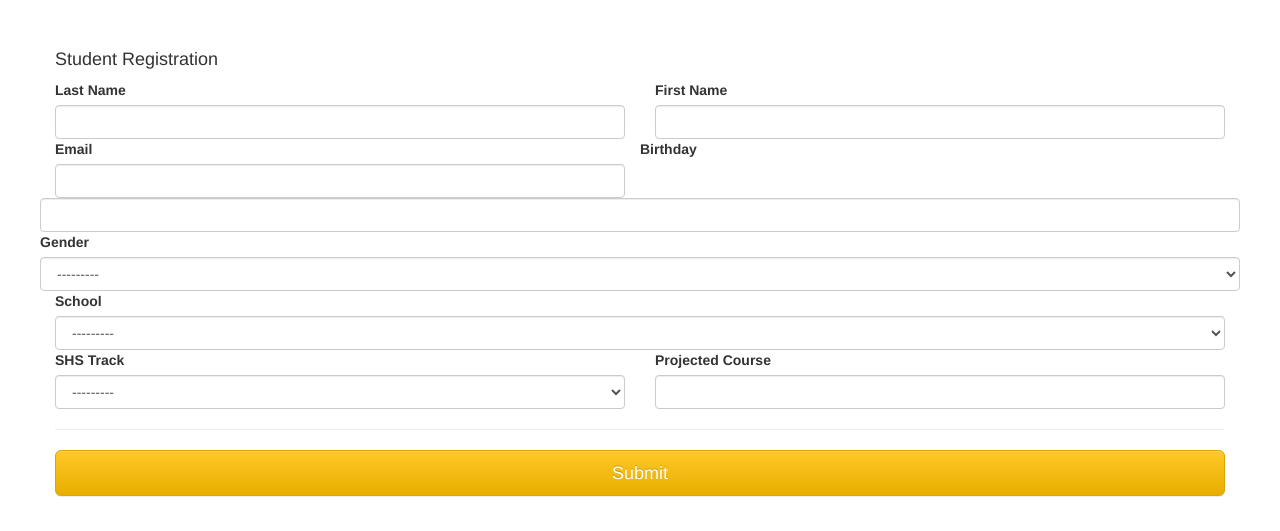
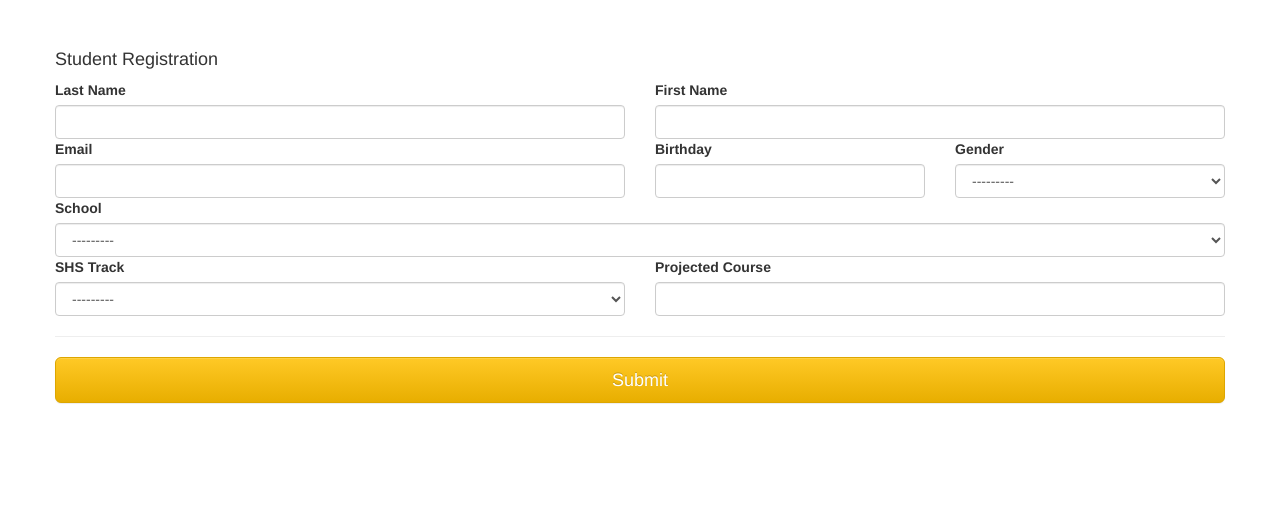
Before and after one commit to allenallen/intered-web, a Django app: template registration/templates/registration.html in a window 1280 px wide. Shown: the top 531 px of the page. Run offline with Django 3.2, Linux system fonts and the light colour scheme; the template is opened without the code that fills it: values that come from a table or form of the project are taken from there, others are empty; some libraries are stand-ins or nearby versions.

Commit message:
fix media settings. fixed layout

```diff
--- a/registration/templates/registration.html
+++ b/registration/templates/registration.html
@@ -7,6 +7,7 @@
         <h2>{{ event_name }}</h2>
     </div>
     <div class="row">
+        <div class="w-100"></div>
         <div class="col-md order-md">
             <h4 class="mb-3">Student Registration</h4>
             <form method="POST">
@@ -47,6 +48,7 @@
                         {% endif %}
                     </div>
                 </div>
+                <div class="w-100"></div>
                 <div class="row">
                     <div class="col-md-6 mb-3">
                         <label for="email">Email</label>
@@ -65,7 +67,7 @@
                             {% render_field form.email class="form-control" type="email" %}
                         {% endif %}
                     </div>
-                    <div class="col-md mb-3 date">
+                    <div class="col-md-3 mb-3 date">
                         <label for="date_of_birth">Birthday</label>
                         {% if form.is_bound %}
                             {% if form.date_of_birth.errors %}
@@ -82,7 +84,7 @@
                             {% render_field form.date_of_birth class="form-control datepicker" autocomplete="off" %}
                         {% endif %}
                     </div>
-                    <div class="col-md mb-3">
+                    <div class="col-md-3 mb-3">
                         <label for="gender">Gender</label>
                         {% if form.is_bound %}
                             {% if form.gender.errors %}
@@ -100,6 +102,7 @@
                         {% endif %}
                     </div>
                 </div>
+                <div class="w-100"></div>
                 <div class="mb-3">
                     <label for="school">School</label>
                     {% if form.is_bound %}
@@ -117,6 +120,7 @@
                         {% render_field form.school class="form-control custom-select d-block w-100" %}
                     {% endif %}
                 </div>
+                <div class="w-100"></div>
                 <div class="row">
                     <div class="col-md-6 mb-3">
                         <label for="shs_track">SHS Track</label>
```
Also changed, not shown: intered/settings.py (+5 -2 lines).
